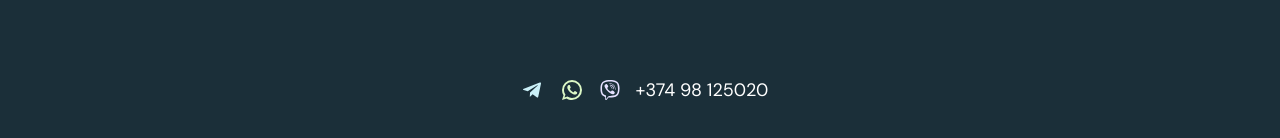
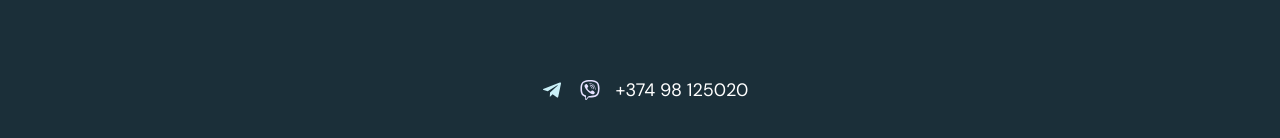
Before and after one commit to gug007/tesla-taxi, a React (Create React App) app: page / in a window 1280 px wide. Shown: the part 784-922 px from the top of the page. Built offline with nearby package versions, Linux system fonts and the light colour scheme.

Commit message:
add social icons

```diff
--- a/src/components/CarPage.js
+++ b/src/components/CarPage.js
@@ -4,7 +4,6 @@ import { useTranslation } from "react-i18next";
 import Container from "@mui/material/Container";
 import Typography from "@mui/material/Typography";
 import Link from "@mui/material/Link";
-import WhatsAppIcon from "@mui/icons-material/WhatsApp";
 import TelegramIcon from "@mui/icons-material/Telegram";
 import IconButton from "@mui/material/IconButton";
 
@@ -64,10 +63,10 @@ export default function CarPage() {
           <IconButton href={`https://t.me/${phoneNumber}`}>
             <TelegramIcon htmlColor="#caf0f8" />
           </IconButton>
-          <IconButton href={`https://wa.me/${phoneNumber}`}>
-            <WhatsAppIcon htmlColor="	#dcf8c6" />
-          </IconButton>
-          <IconButton href={`https://wa.me/${phoneNumber}`}>
+          {/*<IconButton href={`https://wa.me/${phoneNumber}`}>
+            <WhatsAppIcon htmlColor="	#dcf8c6"/>
+          </IconButton>*/}
+          <IconButton href={`viber://chat?number=${phoneNumber}`}>
             <img alt="" width={20} src={ViberIcon} />
           </IconButton>
           <Link
```
